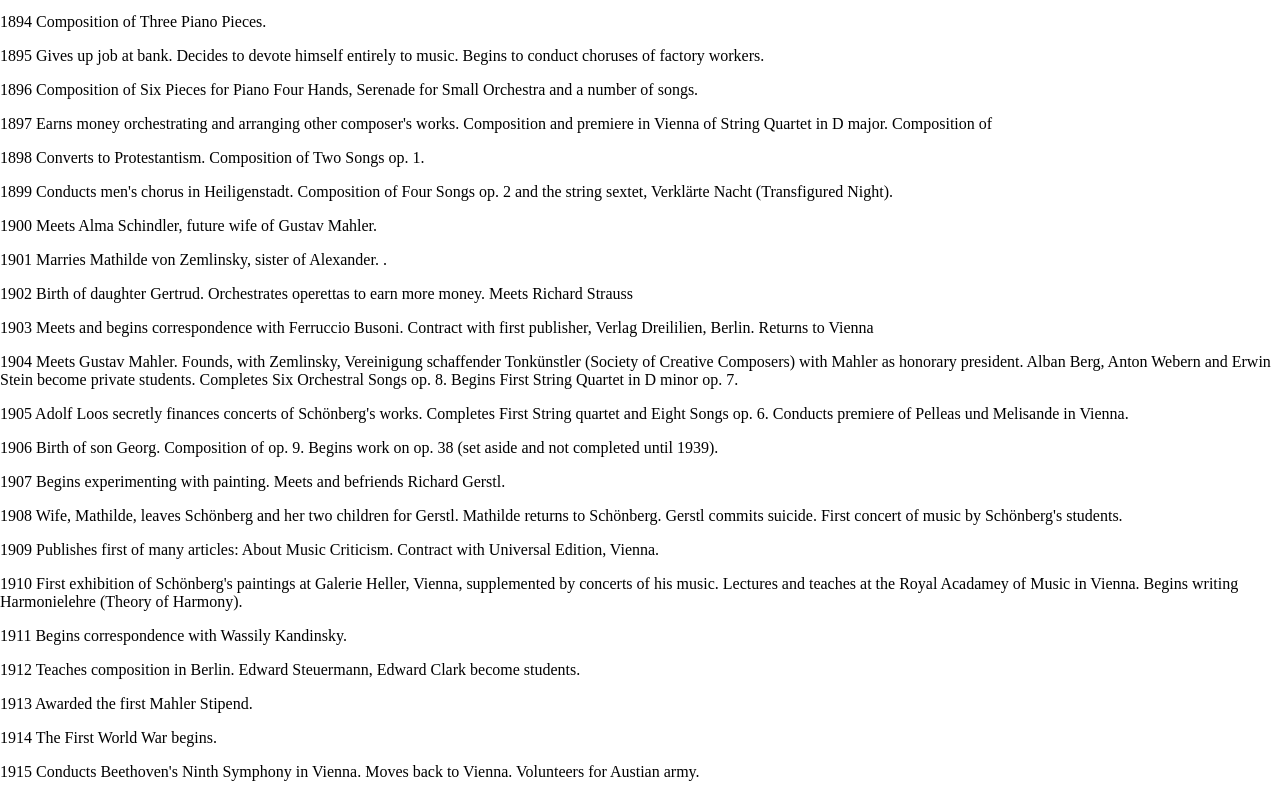
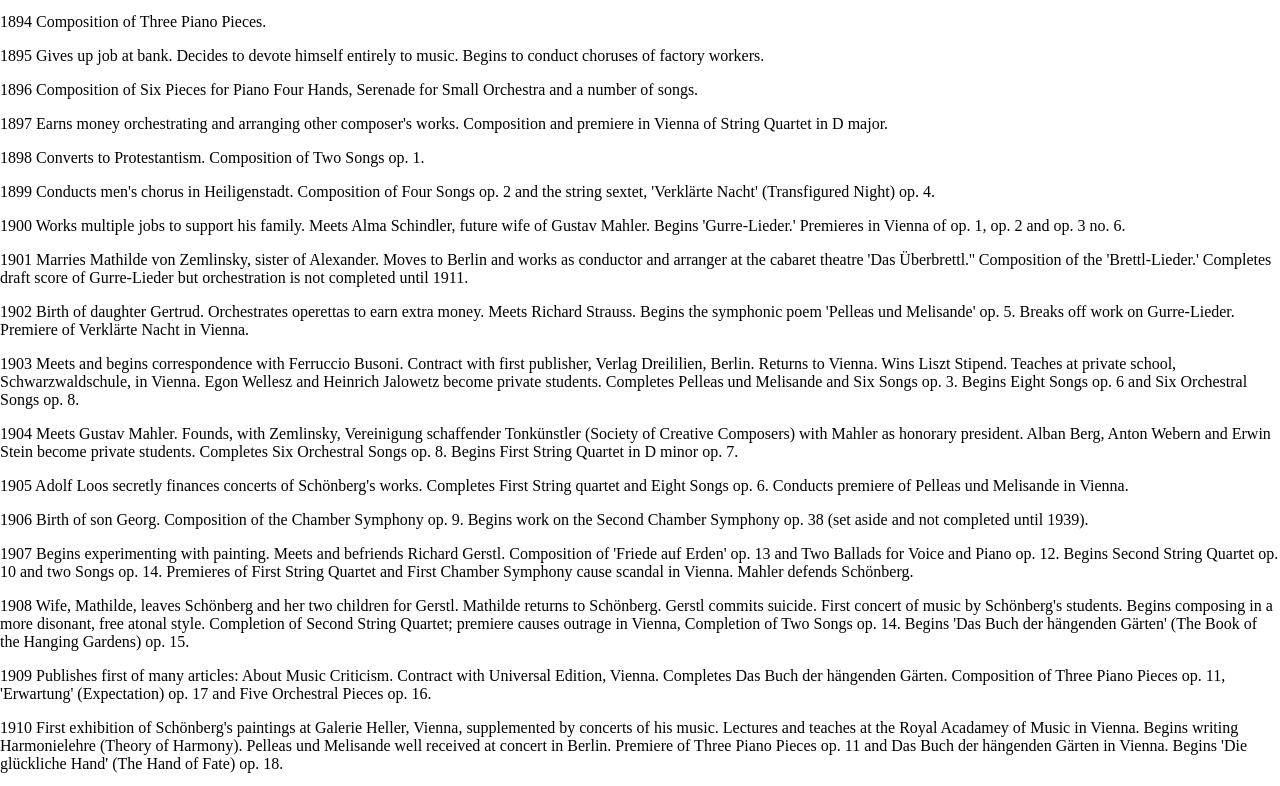
Before and after one commit to Faustus-in-Berlin/website, a plain HTML site: page chronology.html in a window 1280 px wide. Shown: the part 426-1212 px from the top of the page. Drawn offline with Linux system fonts and the light colour scheme.

Commit message:
Update chronology.html

```diff
--- a/chronology.html
+++ b/chronology.html
@@ -29,20 +29,20 @@
     <p>1894 Composition of Three Piano Pieces.</p>
     <p>1895 Gives up job at bank. Decides to devote himself entirely to music. Begins to conduct choruses of factory workers.</p>
     <p>1896 Composition of Six Pieces for Piano Four Hands, Serenade for Small Orchestra and a number of songs.</p>
-    <p>1897 Earns money orchestrating and arranging other composer's works. Composition and premiere in Vienna of String Quartet in D major. Composition of </p>
+    <p>1897 Earns money orchestrating and arranging other composer's works. Composition and premiere in Vienna of String Quartet in D major.</p>
     <p>1898 Converts to Protestantism. Composition of Two Songs op. 1.</p>
-    <p>1899 Conducts men's chorus in Heiligenstadt. Composition of Four Songs op. 2 and the string sextet, Verklärte Nacht (Transfigured Night).</p>
-    <p>1900 Meets Alma Schindler, future wife of Gustav Mahler.</p>
-    <p>1901 Marries Mathilde von Zemlinsky, sister of Alexander. . </p>
-    <p>1902 Birth of daughter Gertrud. Orchestrates operettas to earn more money. Meets Richard Strauss</p>
-    <p>1903 Meets and begins correspondence with Ferruccio Busoni. Contract with first publisher, Verlag Dreililien, Berlin. Returns to Vienna</p>
+    <p>1899 Conducts men's chorus in Heiligenstadt. Composition of Four Songs op. 2 and the string sextet, 'Verklärte Nacht' (Transfigured Night) op. 4.</p>
+    <p>1900 Works multiple jobs to support his family. Meets Alma Schindler, future wife of Gustav Mahler. Begins 'Gurre-Lieder.' Premieres in Vienna of op. 1, op. 2 and op. 3 no. 6. </p>
+    <p>1901 Marries Mathilde von Zemlinsky, sister of Alexander. Moves to Berlin and works as conductor and arranger at the cabaret theatre 'Das Überbrettl.'' Composition of the 'Brettl-Lieder.' Completes draft score of Gurre-Lieder but orchestration is not completed until 1911. </p>
+    <p>1902 Birth of daughter Gertrud. Orchestrates operettas to earn extra money. Meets Richard Strauss. Begins the symphonic poem 'Pelleas und Melisande' op. 5. Breaks off work on Gurre-Lieder. Premiere of Verklärte Nacht in Vienna.</p>
+    <p>1903 Meets and begins correspondence with Ferruccio Busoni. Contract with first publisher, Verlag Dreililien, Berlin. Returns to Vienna. Wins Liszt Stipend. Teaches at private school, Schwarzwaldschule, in Vienna. Egon Wellesz and Heinrich Jalowetz become private students. Completes Pelleas und Melisande and Six Songs op. 3. Begins Eight Songs op. 6 and Six Orchestral Songs op. 8.</p>
     <p>1904 Meets Gustav Mahler. Founds, with Zemlinsky, Vereinigung schaffender Tonkünstler (Society of Creative Composers) with Mahler as honorary president. Alban Berg, Anton Webern and Erwin Stein become private students. Completes Six Orchestral Songs op. 8. Begins First String Quartet in D minor op. 7.</p>
     <p>1905 Adolf Loos secretly finances concerts of Schönberg's works. Completes First String quartet and Eight Songs op. 6. Conducts premiere of Pelleas und Melisande in Vienna.</p>
-    <p>1906 Birth of son Georg. Composition of op. 9. Begins work on op. 38 (set aside and not completed until 1939).</p>
-    <p>1907 Begins experimenting with painting. Meets and befriends Richard Gerstl.</p>
-    <p>1908 Wife, Mathilde, leaves Schönberg and her two children for Gerstl. Mathilde returns to Schönberg. Gerstl commits suicide. First concert of music by Schönberg's students.</p>
-    <p>1909 Publishes first of many articles: About Music Criticism. Contract with Universal Edition, Vienna.</p>
-    <p>1910 First exhibition of Schönberg's paintings at Galerie Heller, Vienna, supplemented by concerts of his music. Lectures and teaches at the Royal Acadamey of Music in Vienna. Begins writing Harmonielehre (Theory of Harmony).</p>
+    <p>1906 Birth of son Georg. Composition of the Chamber Symphony op. 9. Begins work on the Second Chamber Symphony op. 38 (set aside and not completed until 1939).</p>
+    <p>1907 Begins experimenting with painting. Meets and befriends Richard Gerstl. Composition of 'Friede auf Erden' op. 13 and Two Ballads for Voice and Piano op. 12. Begins Second String Quartet op. 10 and two Songs op. 14. Premieres of First String Quartet and First Chamber Symphony cause scandal in Vienna. Mahler defends Schönberg.</p>
+    <p>1908 Wife, Mathilde, leaves Schönberg and her two children for Gerstl. Mathilde returns to Schönberg. Gerstl commits suicide. First concert of music by Schönberg's students. Begins composing in a more disonant, free atonal style. Completion of Second String Quartet; premiere causes outrage in Vienna, Completion of Two Songs op. 14. Begins 'Das Buch der hängenden Gärten' (The Book of the Hanging Gardens) op. 15.</p>
+    <p>1909 Publishes first of many articles: About Music Criticism. Contract with Universal Edition, Vienna. Completes Das Buch der hängenden Gärten. Composition of Three Piano Pieces op. 11, 'Erwartung' (Expectation) op. 17 and Five Orchestral Pieces op. 16.</p>
+    <p>1910 First exhibition of Schönberg's paintings at Galerie Heller, Vienna, supplemented by concerts of his music. Lectures and teaches at the Royal Acadamey of Music in Vienna. Begins writing Harmonielehre (Theory of Harmony). Pelleas und Melisande well received at concert in Berlin. Premiere of Three Piano Pieces op. 11 and Das Buch der hängenden Gärten in Vienna. Begins 'Die glückliche Hand' (The Hand of Fate) op. 18.</p>
     <p>1911 Begins correspondence with Wassily Kandinsky. </p>
     <p>1912 Teaches composition in Berlin. Edward Steuermann, Edward Clark become students. </p>
     <p>1913 Awarded the first Mahler Stipend.</p>
```
